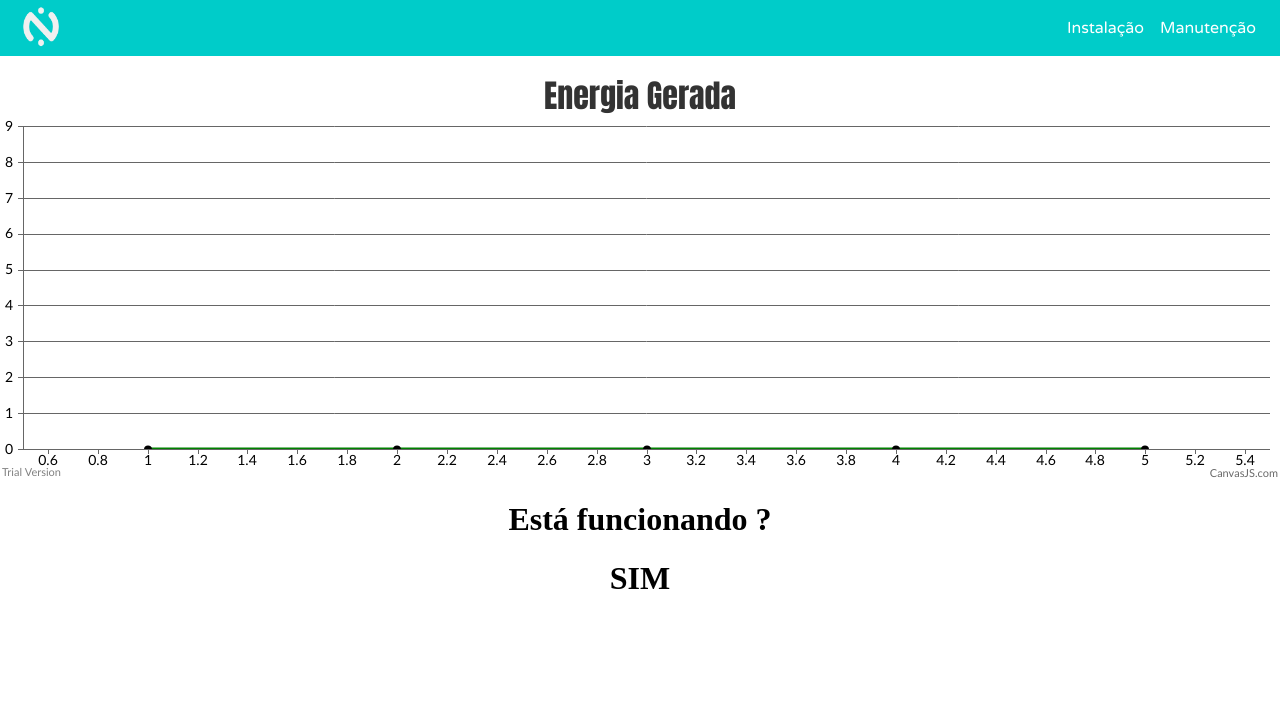
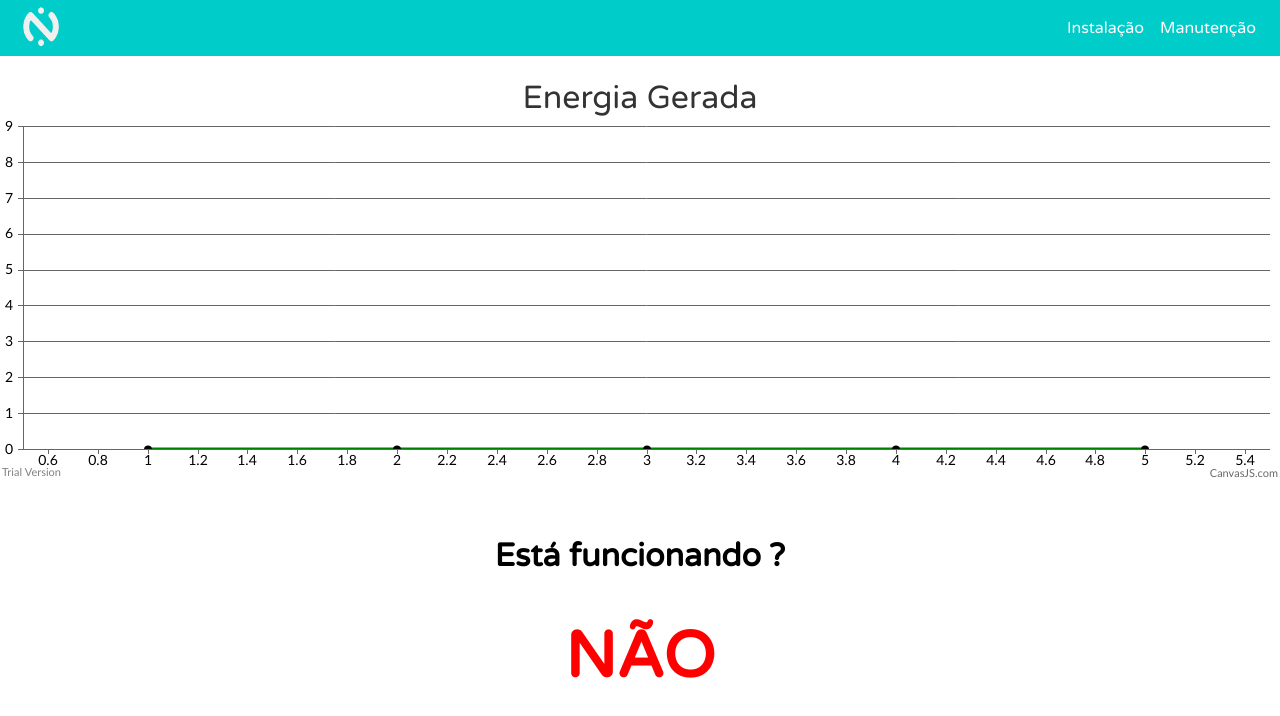
Before and after one commit to pi1-2019-1-whirl/front-end, a React (Create React App) app: page /manutencao in a window 1280 px wide. Shown: the top 716 px of the page. Built offline with nearby package versions, Linux system fonts and the light colour scheme; no server answers.

Commit message:
Alterações na fonte e na cor do status

```diff
--- a/src/components/css/Manutencao.css
+++ b/src/components/css/Manutencao.css
@@ -2,3 +2,15 @@
     margin: auto;
     align-self: center;
 }
+
+.funcionando {
+    font-family: "Varela Round",sans-serif;
+}
+
+.sim{
+    color: green;
+}
+
+.nao {
+    color: red;
+}
--- a/src/pages/Manutencao.js
+++ b/src/pages/Manutencao.js
@@ -22,7 +22,7 @@ class Manutencao extends Component {
 	state = {
 		power: 0,
 		current: 0,
-		is_working: true,
+		is_working: false,
 	}
 
 	componentDidMount() {
@@ -52,7 +52,8 @@ class Manutencao extends Component {
 		const options = {
 			animationEnabled: true,
 			title: {
-				text: "Energia Gerada"
+				text: "Energia Gerada",
+				fontFamily: "Varela Round",
 			},
 			data: [{
 
@@ -65,6 +66,7 @@ class Manutencao extends Component {
 
 		return (
 			<div className="App">
+			<link href="https://fonts.googleapis.com/css?family=Varela+Round&display=swap" rel="stylesheet"></link>
 				<Navbar />
 				<div className="Gráfico">
 					<h1>React Column Chart</h1>
@@ -72,13 +74,13 @@ class Manutencao extends Component {
 						onRef={ref => this.chart = ref}
 					/>
 				</div>
+				<br></br>
+				<br></br>
 				<div>
-					<div>
+					<div className="funcionando" >
 						<h1>Está funcionando ?</h1>
-						{<h1>{(this.state.is_working) ? "SIM" : "NÃO" }</h1>}
+						{<h1 className="status">{(this.state.is_working) ? <h1 className="sim">SIM</h1> : <h1 className="nao">NÃO</h1> }</h1>}
 					</div>
-					<h1>
-					</h1>
 				</div>
 			</div>
 		);
```
